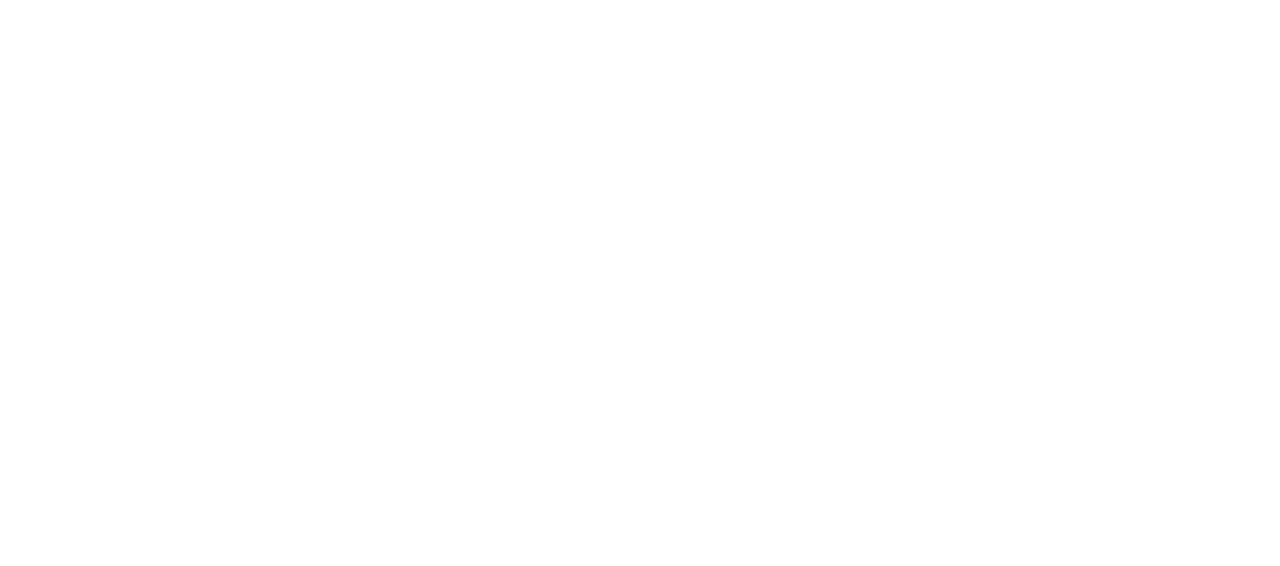
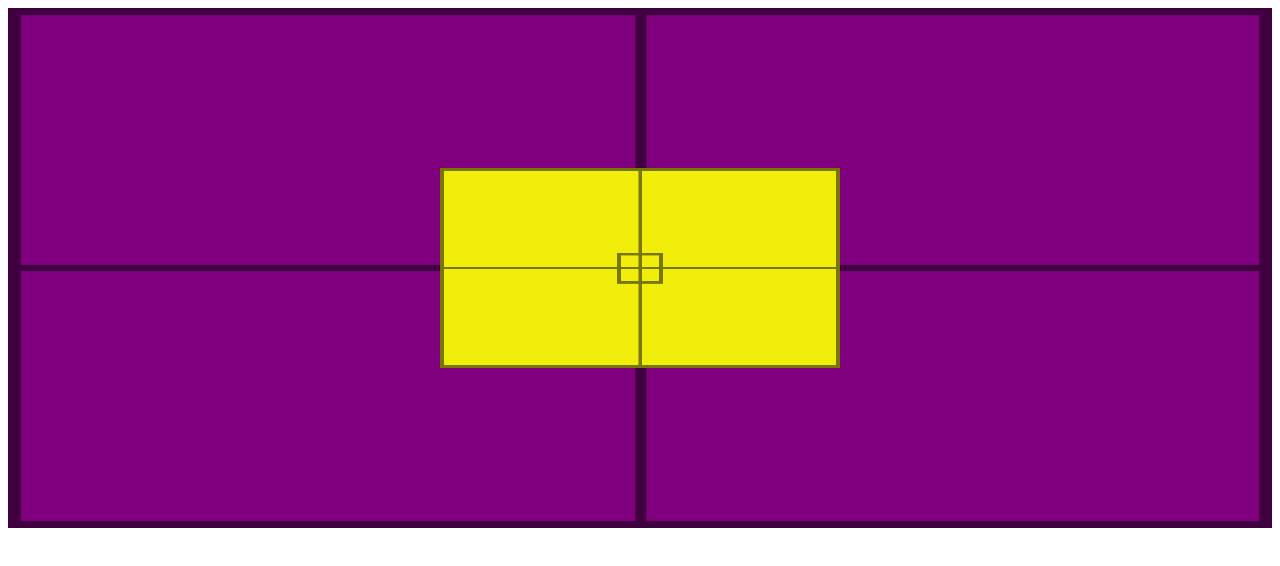
Before and after one commit to danilolimadantas/html-css, a plain HTML site: page modulo 3/fundo006.html in a window 1280 px wide. Drawn offline with Linux system fonts and the light colour scheme.

Commit message:
organizei as caixas

```diff
--- a/modulo 3/fundo006.html
+++ b/modulo 3/fundo006.html
@@ -4,9 +4,38 @@
     <meta charset="UTF-8">
     <meta http-equiv="X-UA-Compatible" content="IE=edge">
     <meta name="viewport" content="width=device-width, initial-scale=1.0">
-    <title>Document</title>
-</head>
-<body>
+    <title>Centralização vertical</title>
+    <style>
+    #container{
+        background-image: url(022a/imagens/target001.png);
+    position:relative;
+    background-size: 100% 100%;
+    height: 500px;
+    background-color: purple;
+    padding:10px;
+    }
+    #conteúdo{
+        background-image: url(022a/imagens/target001.png);
+        background-size: 100% 100%;
+        position:absolute;
+        width:400px;
+        height: 200px;
+        background-color: rgb(241, 238, 11);
+
+        top: 50%;
+        left:50%;
+
+ transform: translate(-50%, -50%);
+    }
+
+    </style>
+    </head>
+    <body>
+    <section id="container">
+        <article id="conteúdo">
+
+        </article>
+    </section>
 
 </body>
 </html>
```
